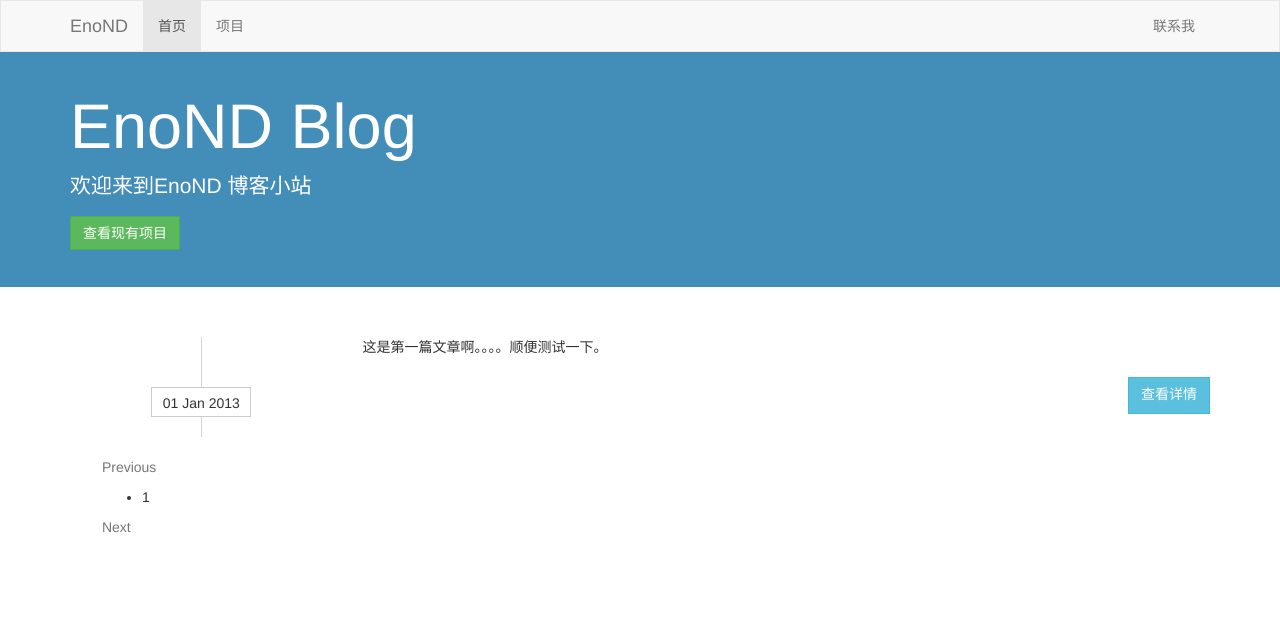
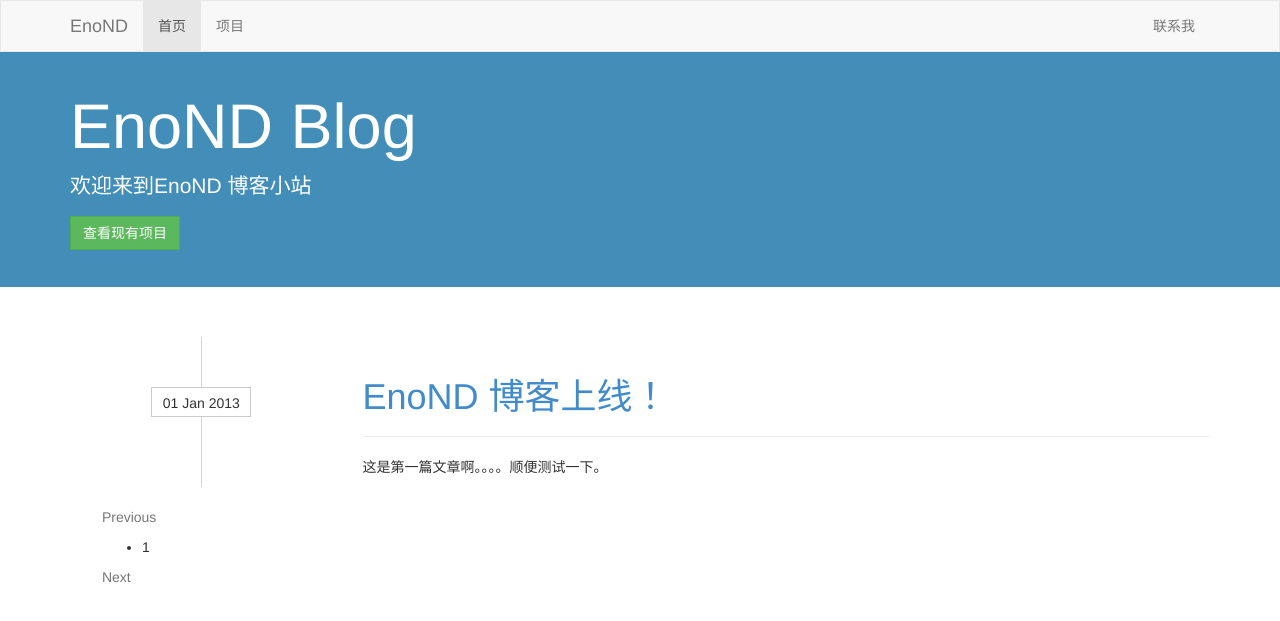
Before and after one commit to EnoND/blog, a Jekyll site: the page built from index.html, in a window 1280 px wide. Shown: the top 621 px of the page. Built offline with Jekyll 4.4.1, drawn with Linux system fonts in a browser that asks for light colours; the list of posts is cut into pages by our own code.

```diff
--- a/index.html
+++ b/index.html
@@ -56,8 +56,14 @@
 				</p>
 			</div>
 			<div class="col-sm-9">
-				<a href="{{ site.baseurl }}{{ post.url }}" class="btn btn-info" style="float:right;margin: 40px 0 20px;padding-bottom: 9px;">查看详情</a>
-				{{ post.excerpt }}
+				<div class="page-header">
+					<h1>
+						<a href="{{ site.baseurl }}{{ post.url }}">{{ post.title }}</a>
+					</h1>
+				</div>
+				<p>
+					{{ post.excerpt }}
+				</p>
 			</div>
 		</div>
 
```
